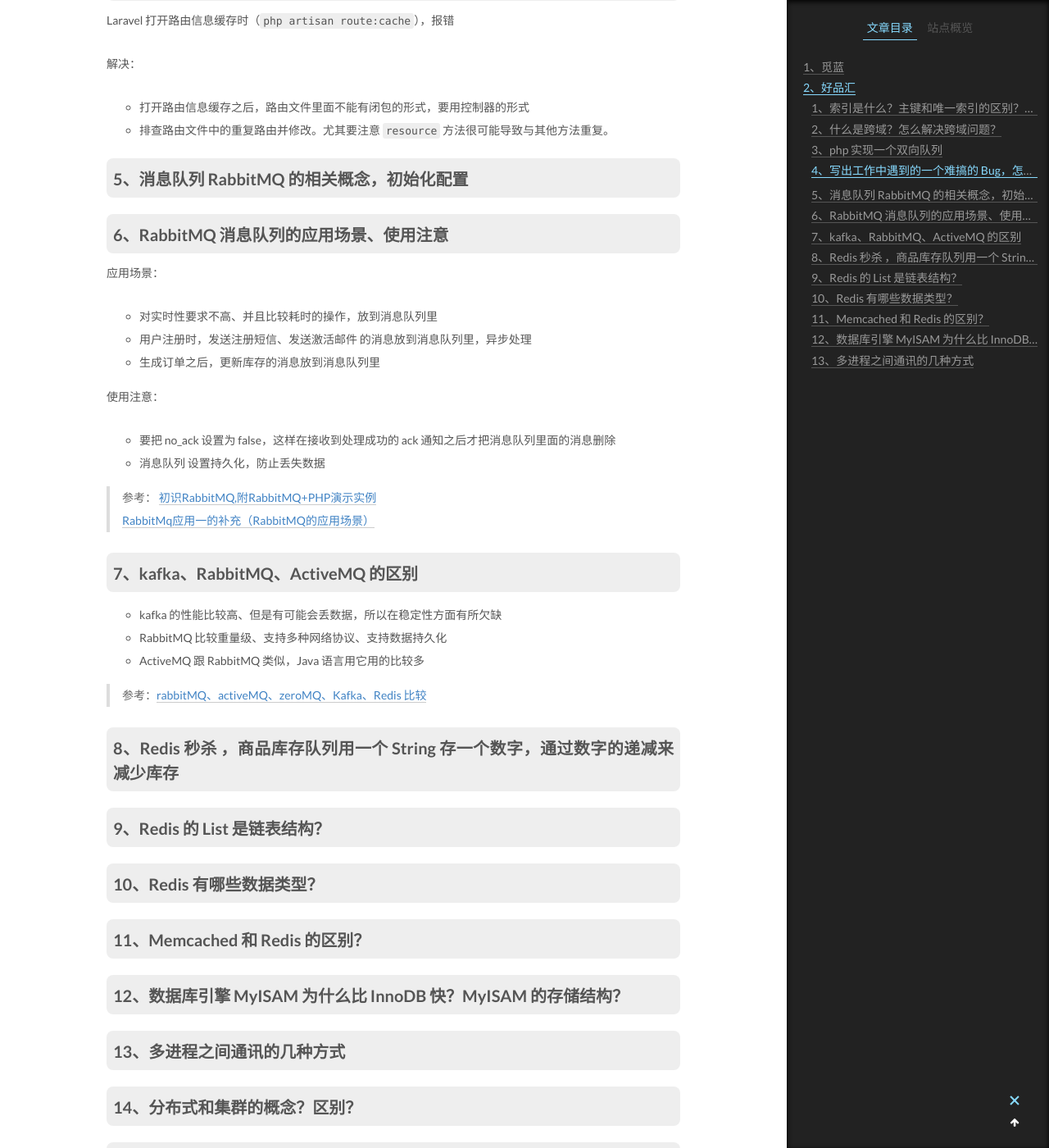
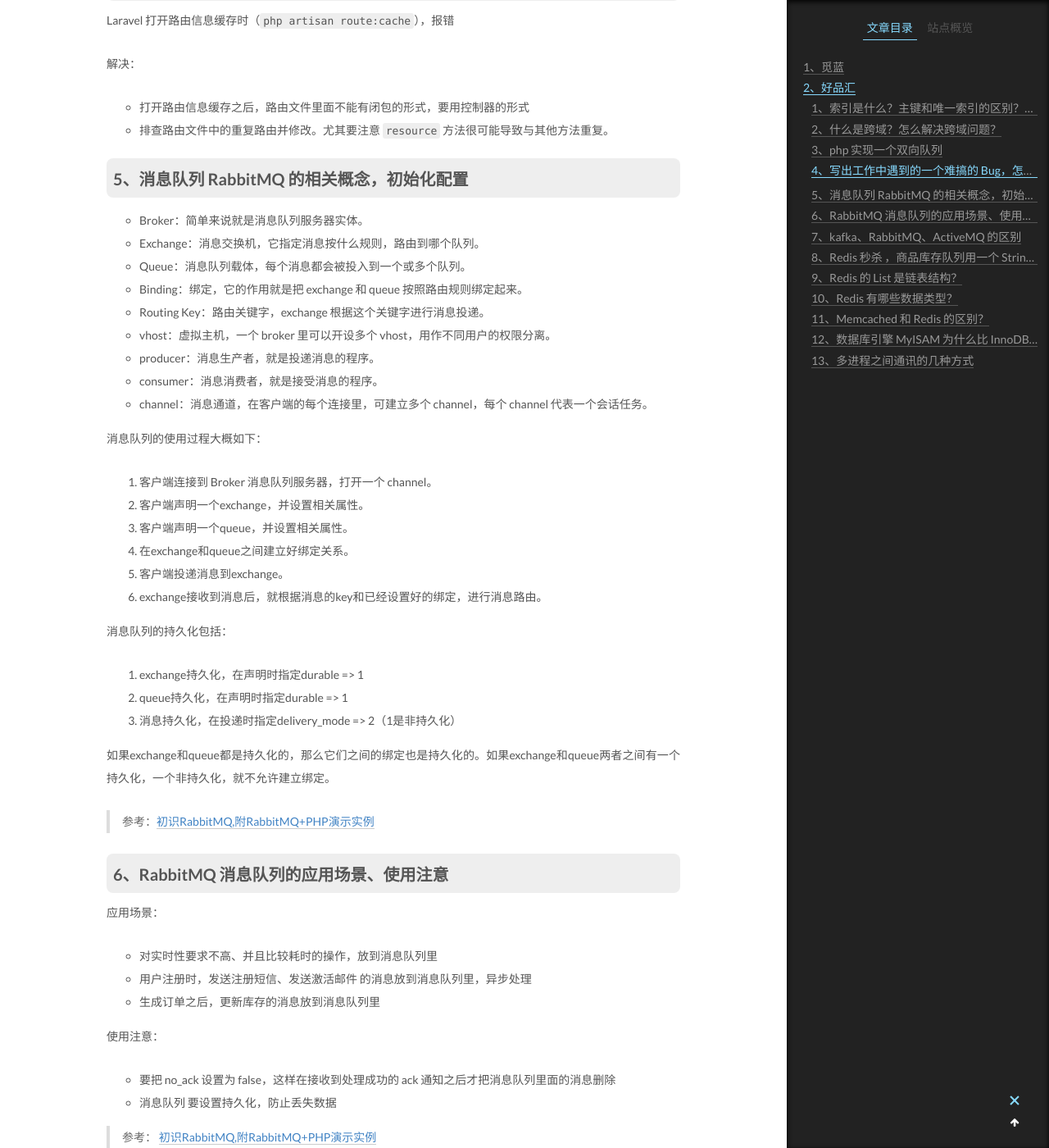
Before and after one commit to nnngu/LearningNotes, a Jekyll site: the page built from _posts/2018-06-05-PHP 面试题收集.md, in a window 1280 px wide and 1400 px high, scrolled down 6045 px. Shown: the whole window at 82% size. Built offline with Jekyll 4.4.1, drawn with Linux system fonts in a browser that asks for light colours.

Commit message:
修改文件: _posts/2018-06-05-PHP 面试题收集.md

```diff
--- a/_posts/2018-06-05-PHP 面试题收集.md
+++ b/_posts/2018-06-05-PHP 面试题收集.md
@@ -217,7 +217,32 @@ Laravel 打开路由信息缓存时（`php artisan route:cache`），报错
 
 ### 5、消息队列 RabbitMQ 的相关概念，初始化配置
 
+* Broker：简单来说就是消息队列服务器实体。
+* Exchange：消息交换机，它指定消息按什么规则，路由到哪个队列。
+* Queue：消息队列载体，每个消息都会被投入到一个或多个队列。
+* Binding：绑定，它的作用就是把 exchange 和 queue 按照路由规则绑定起来。
+* Routing Key：路由关键字，exchange 根据这个关键字进行消息投递。
+* vhost：虚拟主机，一个 broker 里可以开设多个 vhost，用作不同用户的权限分离。
+* producer：消息生产者，就是投递消息的程序。
+* consumer：消息消费者，就是接受消息的程序。
+* channel：消息通道，在客户端的每个连接里，可建立多个 channel，每个 channel 代表一个会话任务。
 
+消息队列的使用过程大概如下：
+1. 客户端连接到 Broker 消息队列服务器，打开一个 channel。
+2. 客户端声明一个exchange，并设置相关属性。
+3. 客户端声明一个queue，并设置相关属性。
+4. 在exchange和queue之间建立好绑定关系。
+5. 客户端投递消息到exchange。
+6. exchange接收到消息后，就根据消息的key和已经设置好的绑定，进行消息路由。
+
+消息队列的持久化包括：
+1. exchange持久化，在声明时指定durable => 1
+2. queue持久化，在声明时指定durable => 1
+3. 消息持久化，在投递时指定delivery_mode => 2（1是非持久化）
+
+如果exchange和queue都是持久化的，那么它们之间的绑定也是持久化的。如果exchange和queue两者之间有一个持久化，一个非持久化，就不允许建立绑定。
+
+> 参考：[初识RabbitMQ,附RabbitMQ+PHP演示实例](https://www.cnblogs.com/miketwais/p/RabbitMQ.html)
 
 ### 6、RabbitMQ 消息队列的应用场景、使用注意
 
@@ -228,7 +253,7 @@ Laravel 打开路由信息缓存时（`php artisan route:cache`），报错
 
 使用注意：
 * 要把 no_ack 设置为 false，这样在接收到处理成功的 ack 通知之后才把消息队列里面的消息删除
-* 消息队列 设置持久化，防止丢失数据
+* 消息队列 要设置持久化，防止丢失数据
 
 >参考：
 >[初识RabbitMQ,附RabbitMQ+PHP演示实例](https://www.cnblogs.com/miketwais/p/RabbitMQ.html)
@@ -243,6 +268,8 @@ Laravel 打开路由信息缓存时（`php artisan route:cache`），报错
 >参考：[rabbitMQ、activeMQ、zeroMQ、Kafka、Redis 比较](https://www.cnblogs.com/valor-xh/p/6348009.html?utm_source=itdadao&utm_medium=referral)
 
 ### 8、Redis 秒杀 ，商品库存队列用一个 String 存一个数字，通过数字的递减来减少库存
+
+
 
 ### 9、Redis 的 List 是链表结构？
 
```
